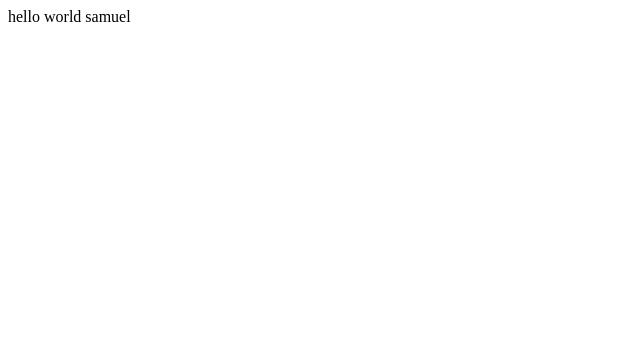
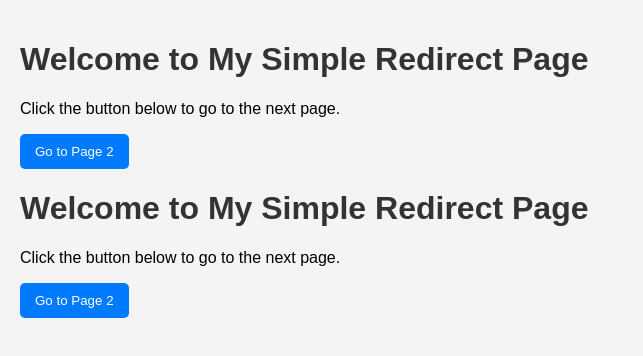
Before and after one commit to SAMOS-web/SAMOS-web.github.io, a plain HTML site: page index.html in a window 1280 px wide. Shown: the whole page, without its empty margins (0-643 px from the left). Drawn offline with Linux system fonts and the light colour scheme.

Commit message:
Update index.html

```diff
--- a/index.html
+++ b/index.html
@@ -1 +1,69 @@
-hello world samuel
+<!DOCTYPE html>
+<html lang="en">
+<head>
+    <meta charset="UTF-8">
+    <meta name="viewport" content="width=device-width, initial-scale=1.0">
+    <title>Simple Redirect Page</title>
+    <style>
+        body {
+            font-family: Arial, sans-serif;
+            margin: 0;
+            padding: 20px;
+            background-color: #f4f4f4;
+        }
+        h1 {
+            color: #333;
+        }
+        button {
+            padding: 10px 15px;
+            background-color: #007bff;
+            color: white;
+            border: none;
+            border-radius: 5px;
+            cursor: pointer;
+        }
+        button:hover {
+            background-color: #0056b3;
+        }
+    </style>
+</head>
+<body>
+    <h1>Welcome to My Simple Redirect Page</h1>
+    <p>Click the button below to go to the next page.</p>
+    <button onclick="window.location.href='page2.html'">Go to Page 2</button>
+</body>
+</html><!DOCTYPE html>
+<html lang="en">
+<head>
+    <meta charset="UTF-8">
+    <meta name="viewport" content="width=device-width, initial-scale=1.0">
+    <title>Simple Redirect Page</title>
+    <style>
+        body {
+            font-family: Arial, sans-serif;
+            margin: 0;
+            padding: 20px;
+            background-color: #f4f4f4;
+        }
+        h1 {
+            color: #333;
+        }
+        button {
+            padding: 10px 15px;
+            background-color: #007bff;
+            color: white;
+            border: none;
+            border-radius: 5px;
+            cursor: pointer;
+        }
+        button:hover {
+            background-color: #0056b3;
+        }
+    </style>
+</head>
+<body>
+    <h1>Welcome to My Simple Redirect Page</h1>
+    <p>Click the button below to go to the next page.</p>
+    <button onclick="window.location.href='page2.html'">Go to Page 2</button>
+</body>
+</html>
```
